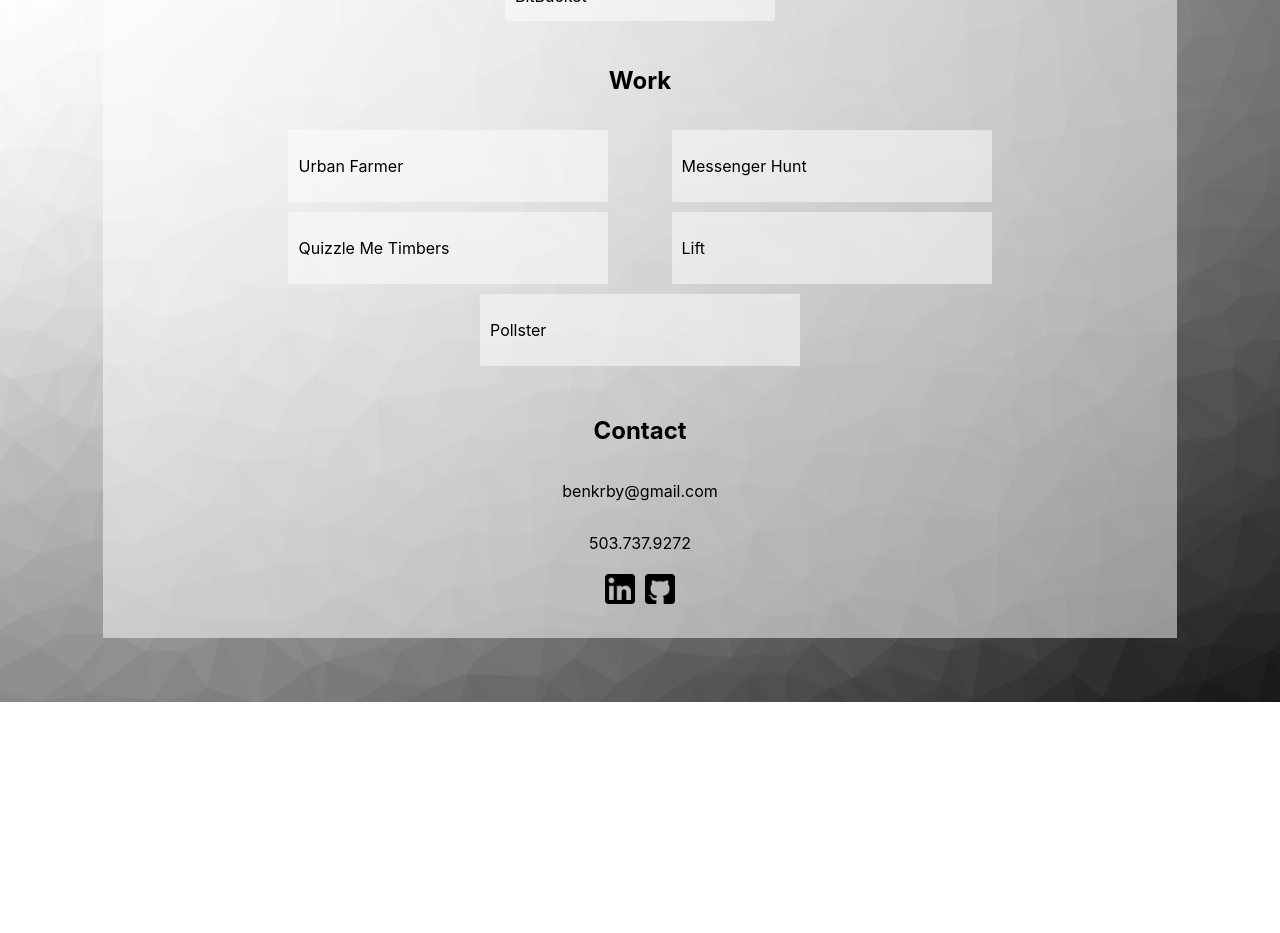
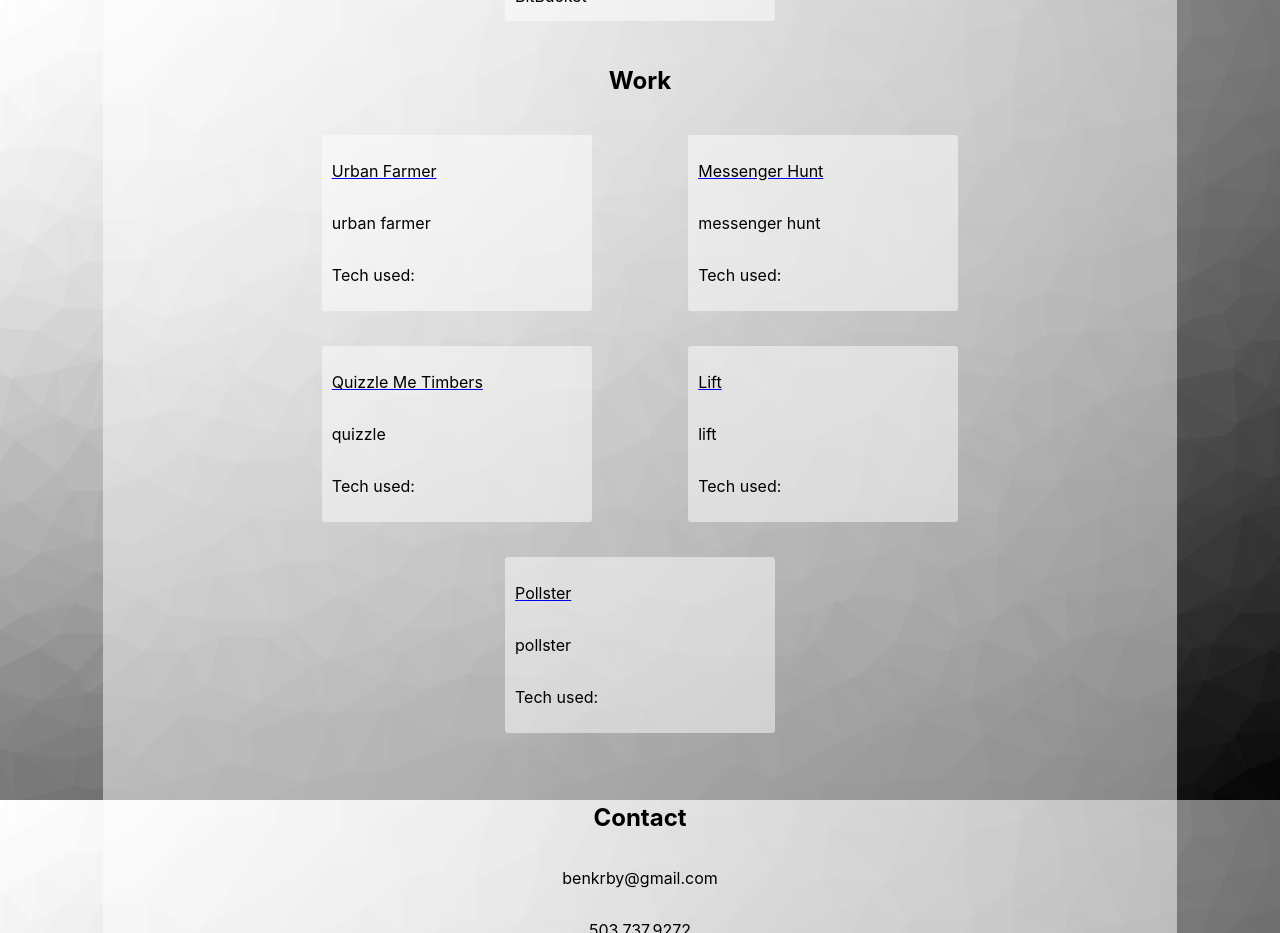
Before and after one commit to ben-kirby/about, a React (Create React App) app: page / in a window 1280 px wide. Shown: the part 1600-2533 px from the top of the page. Before the commit the page ends 2302 px from the top, so only its background shows below. Built offline with nearby package versions, Linux system fonts and the light colour scheme; what webfontloader would draw is missing.

Commit message:
styling and added info

```diff
--- a/src/components/reusable/WorkBit.js
+++ b/src/components/reusable/WorkBit.js
@@ -7,8 +7,16 @@ const styles = {
 		flex-direction: column;
 		padding: 10px;
 		background: rgba(255, 255, 255, 0.5);
-		margin: 5px
-		width: 300px
+		margin: 10px 5px 25px 5px;
+		width: 33%;
+		min-width: 200px;
+		max-width: 250px;
+		height: inherit;
+		border-radius: 3px;
+
+	`,
+	workLink: styled.p`
+		color: black;
 	`,
 }
 
@@ -16,7 +24,11 @@ export default class WorkBit extends Component{
 	render(){
 		return(
 			<styles.workContent>
-				<p>{this.props.bit.title}</p>
+				<a href={this.props.bit.github}>
+					<styles.workLink>{this.props.bit.title}</styles.workLink>
+				</a>
+					<p>{this.props.bit.description}</p>
+				<p>Tech used: {this.props.bit.build}</p>
 			</styles.workContent>
 		);
 	}
```
